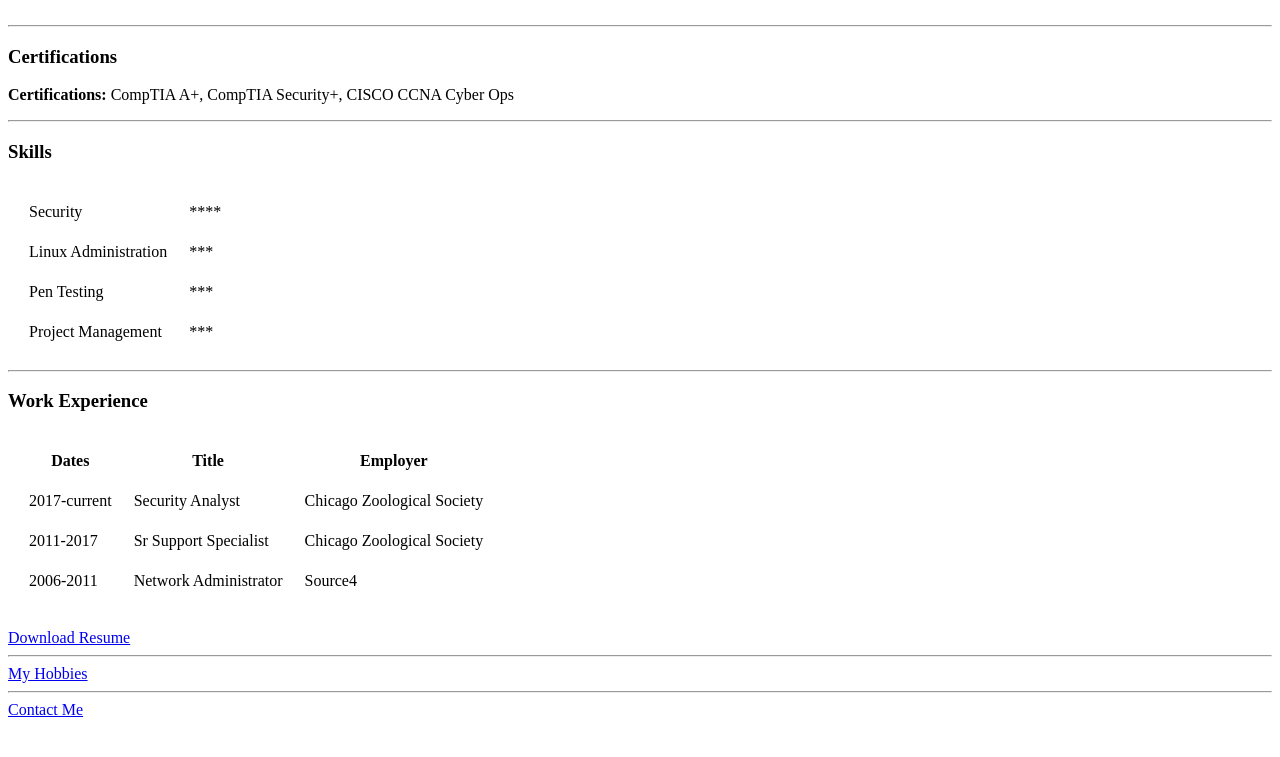
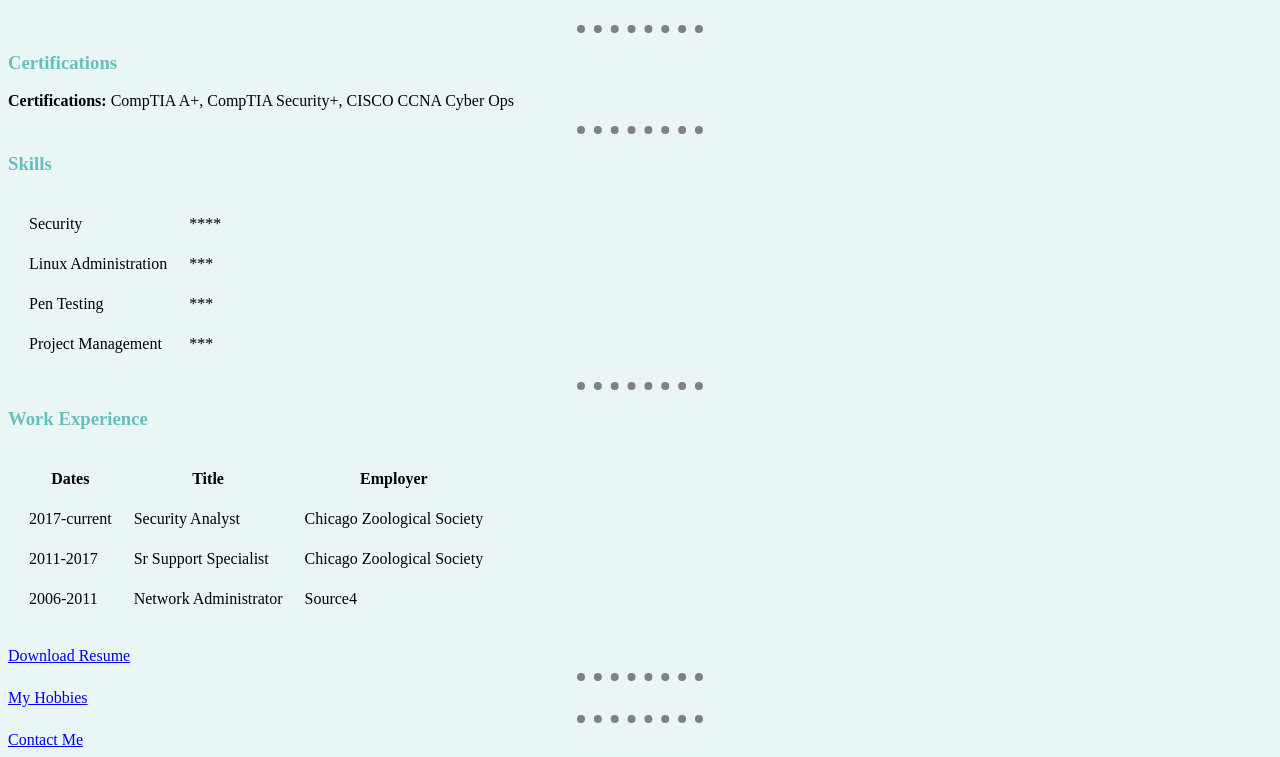
Before and after one commit to annterp/cv, a plain HTML site: page index.html in a window 1280 px wide. Shown: the part 181-938 px from the top of the page. Before the commit the page ends 908 px from the top, so only its background shows below. Drawn offline with Linux system fonts and the light colour scheme.

Commit message:
After basic css added

```diff
--- /dev/null
+++ b/css/styles.css
@@ -0,0 +1,16 @@
+  body {
+    background-color: #eaf6f6;
+  }
+
+  h1, h3 {
+    color: #66bfbf;
+  }
+
+  hr {
+    border-style: dotted none none none;
+    border-color: grey;
+    border-width: 8px;
+    width: 10%;
+    height: 0px;
+
+  }
--- a/index.html
+++ b/index.html
@@ -3,8 +3,10 @@
   <head>
     <meta charset="utf-8">
     <title>Annette's Personal Site</title>
+    <link rel="stylesheet" href="css/styles.css">
   </head>
 
+<!--color scheme is 66bfbf (dk green) , eaf6f6 (lt green), fcfefe (white), and f76b8a (pink)-->
   <body>
     <table cellspacing="20">
       <tr>
```
Also changed, not shown: contactme.html (+1 -0 lines), hobbies.html (+1 -0 lines).
